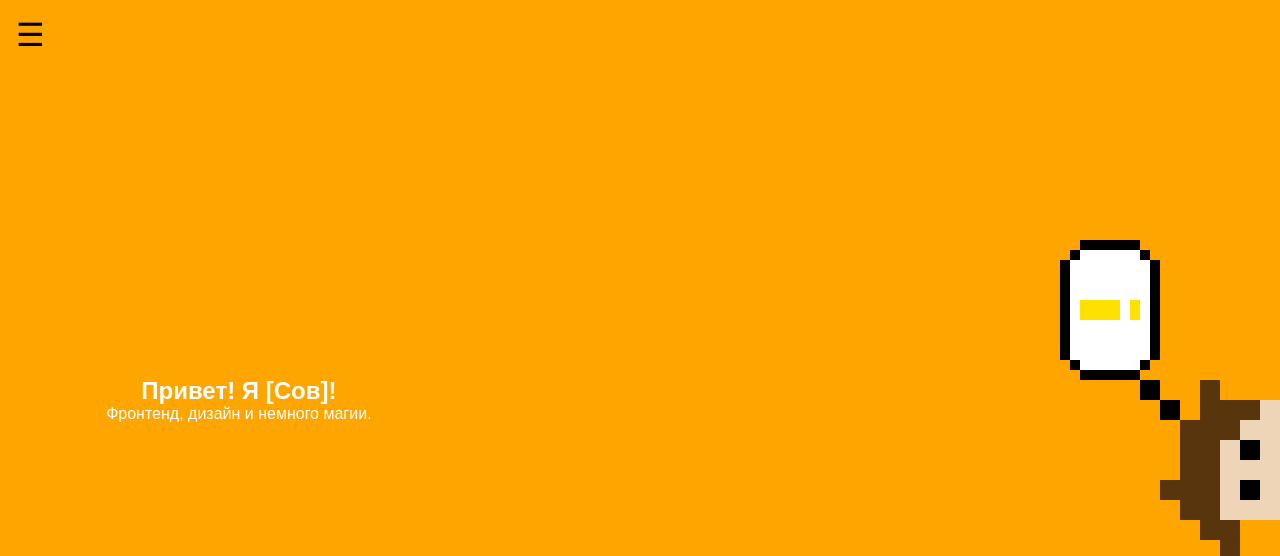
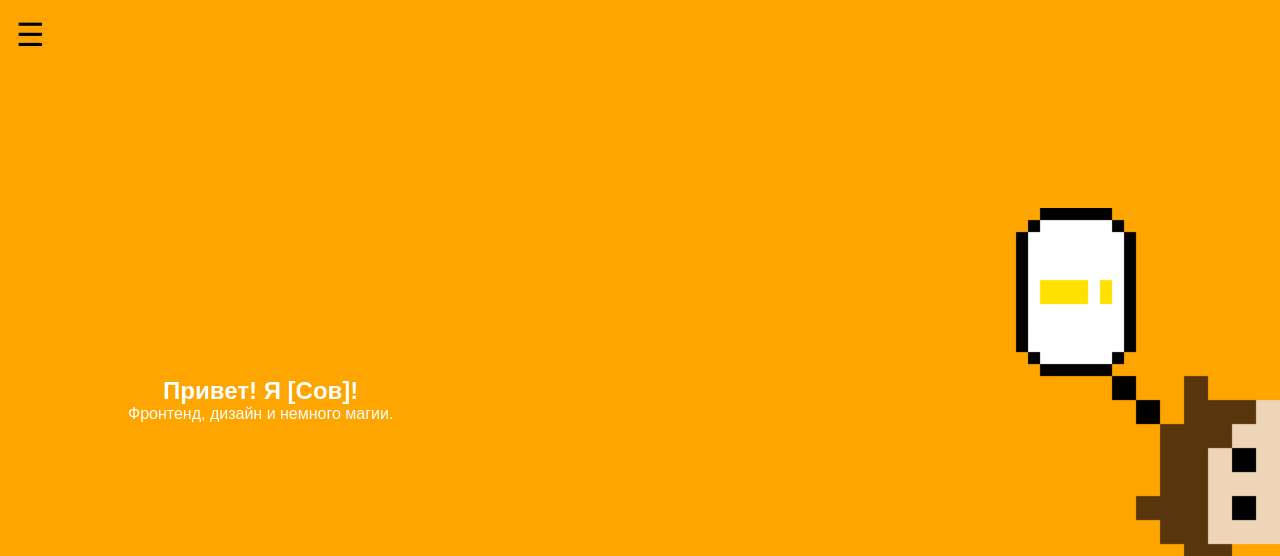
Before and after one commit to Sovguardian/SovVisitka, a plain HTML site: page index.html in a window 1280 px wide. Shown: the top 556 px of the page. Drawn offline with Linux system fonts and the light colour scheme.

Commit message:
Update style.css

```diff
--- a/style.css
+++ b/style.css
@@ -85,10 +85,12 @@ header {
 .passport img{
     right: 0%;
     position: absolute;
+    width: 30%;
 }
 
 .passport div {
-    transform: translate(40%);
+    position: relative;
+    margin-left: 10%;
 }
 
 .pullMe {
```
